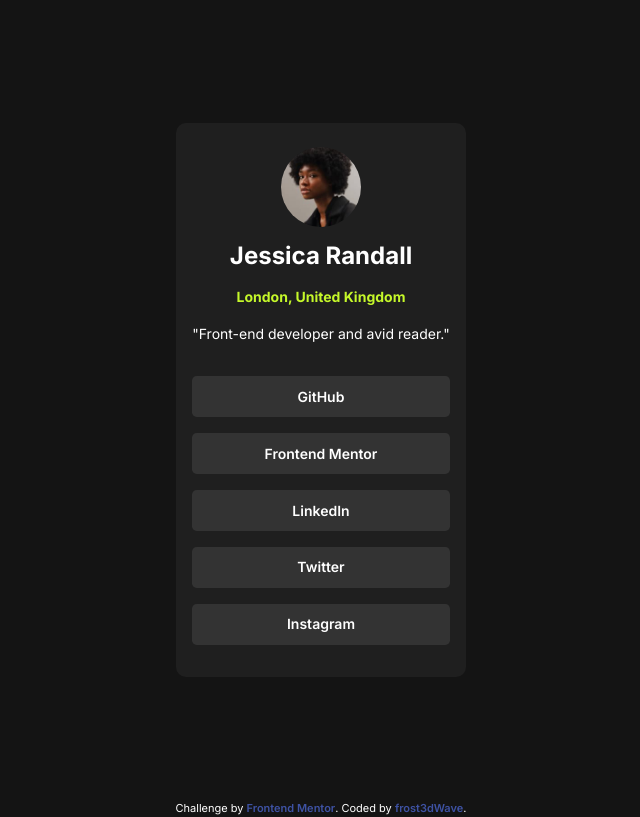
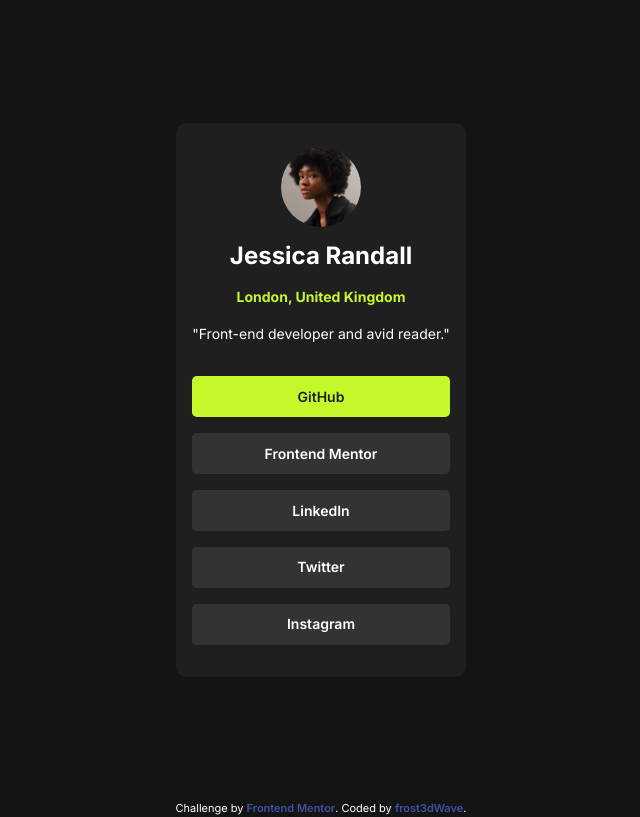
Before and after one commit to frost3dWave/Social-links-profile, a plain HTML site: page index.html in a window 1280 px wide. In both pictures the pointer is over the button "GitHub". Shown: the whole page, without its empty margins (319-959 px from the left). Drawn offline with Linux system fonts and the light colour scheme.

Commit message:
added styles for buttons on hover

```diff
--- a/style.css
+++ b/style.css
@@ -164,11 +164,21 @@
     padding-block: 12.8px;
 }
 
+button:hover {
+    background-color: var(--clr-grn);
+    transition: all 0.2s;
+    cursor: pointer;
+}
+
 a {
     color: var(--clr-white);
     text-decoration: none;
     font-weight: 600;
 }
 
+button:hover a{
+    color: var(--clr-grey-800);
+}
+
 .attribution { font-size: 0.6875rem; text-align: center; }
 .attribution a { color: hsl(228, 45%, 44%); }
```
